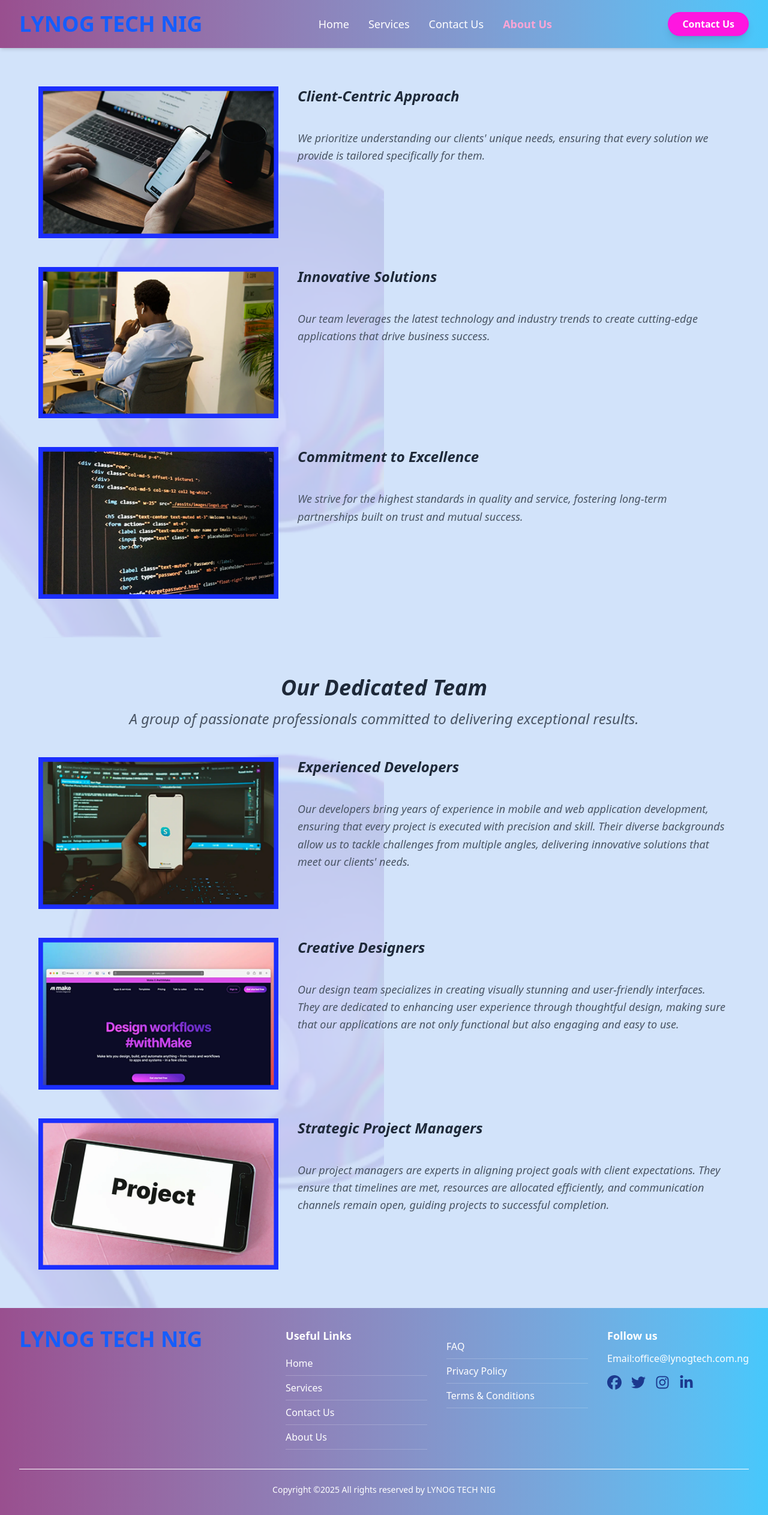
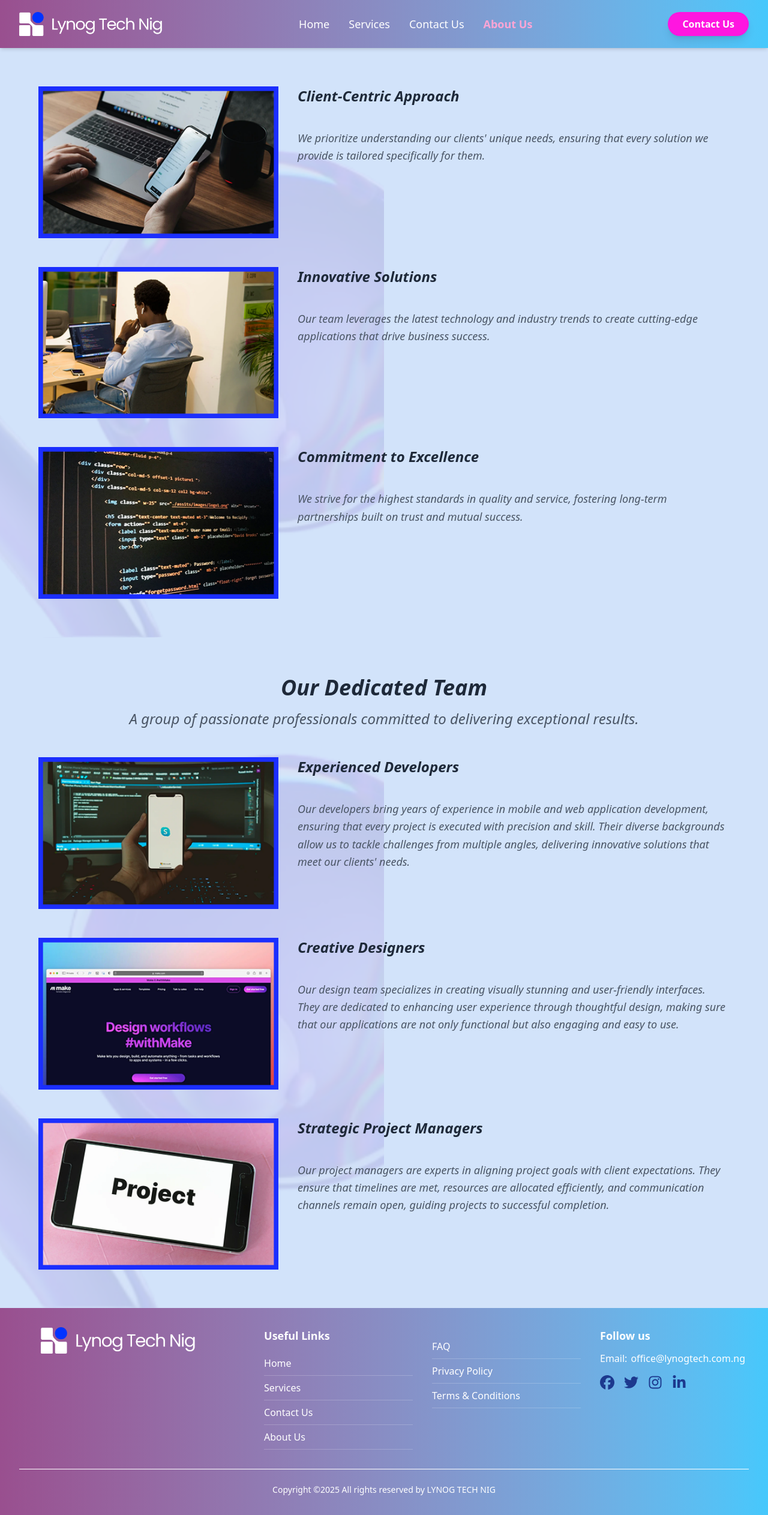
Before and after one commit to 080Evelyn/Lynogtech, a React (Vite) app: page /about in a window 1280 px wide. Shown: the whole page at 60% size. Built offline with nearby package versions, Linux system fonts and the light colour scheme.

Commit message:
logo change

```diff
--- a/src/components/Footer.jsx
+++ b/src/components/Footer.jsx
@@ -5,14 +5,14 @@ import {
   FaLinkedinIn,
   FaTwitter,
 } from "react-icons/fa6";
+import logo from "../assets/logo11.png"
 const Footer = () => {
   return (
     <footer className="bg-gradient-to-r from-[#994F8F] to-[#46C8FC] text-white py-8 px-4 md:px-8">
       <div className="max-w-7xl mx-auto flex flex-col md:flex-row justify-between items-center md:items-start space-y-8 md:space-y-0">
         {/* Logo and Company Name */}
-        <div className="flex flex-col items-center md:items-start text-center md:text-left">
-          {/* <img src={logo} alt="Lynogg Tech Logo" className="h-12 mb-2" /> */}
-          <p className="text-4xl font-bold text-blue-600">LYNOG TECH NIG</p>
+        <div className="md:ml-[3%]">
+          <img src={logo} alt="Lynogg Tech Logo" className="h-11 mb-2" />
         </div>
 
         {/* Links Section */}
@@ -71,7 +71,9 @@ const Footer = () => {
             <h4 className="font-bold text-lg mb-3">Follow us</h4>
             <p className="mb-4 text-center md:text-left">
               Email:
-              <a href="mailto:support@Lynogtech.ng" className="hover:underline">
+              <a
+                href="mailto:support@Lynogtech.ng"
+                className="hover:underline px-1.5">
                 office@lynogtech.com.ng
               </a>
             </p>
--- a/src/components/Navbar.jsx
+++ b/src/components/Navbar.jsx
@@ -1,6 +1,7 @@
 import { useState } from "react";
 import { Menu, X } from "lucide-react";
 import { Link, NavLink } from "react-router-dom";
+import logo from "../assets/logo11.png"
 
 export default function Navbar() {
   const [open, setOpen] = useState(false);
@@ -10,8 +11,8 @@ export default function Navbar() {
       <div className="max-w-7xl mx-auto px-4 sm:px-6 lg:px-8">
         <div className="flex items-center justify-between h-20">
           {/* Logo */}
-          <div className="">
-            <p className="text-4xl font-bold text-blue-600">LYNOG TECH NIG</p>
+          <div className="w-[240px]">
+            <img className="" src={logo} alt="logo"/>
           </div>
 
           {/* Desktop Navigation */}
```
Also changed, not shown: src/assets/logo11.png (added), src/assets/logo22.png (added).
